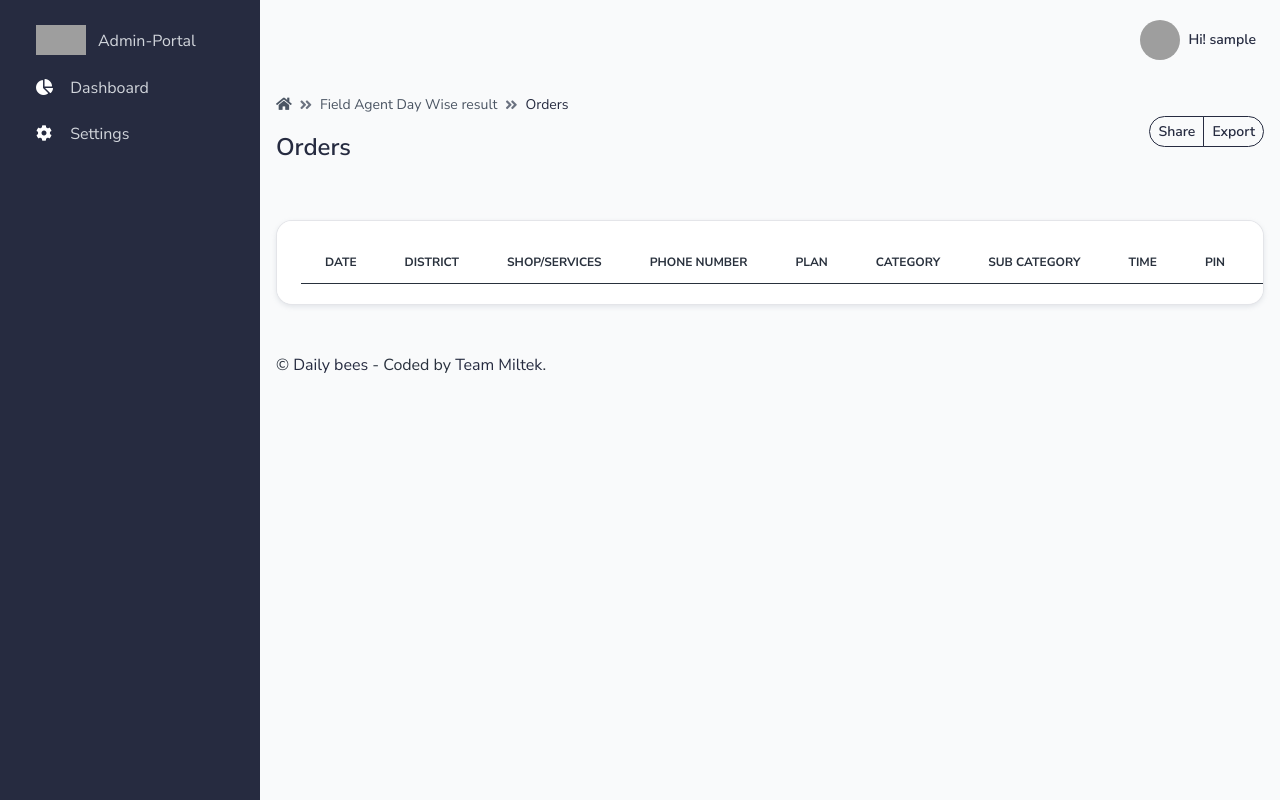
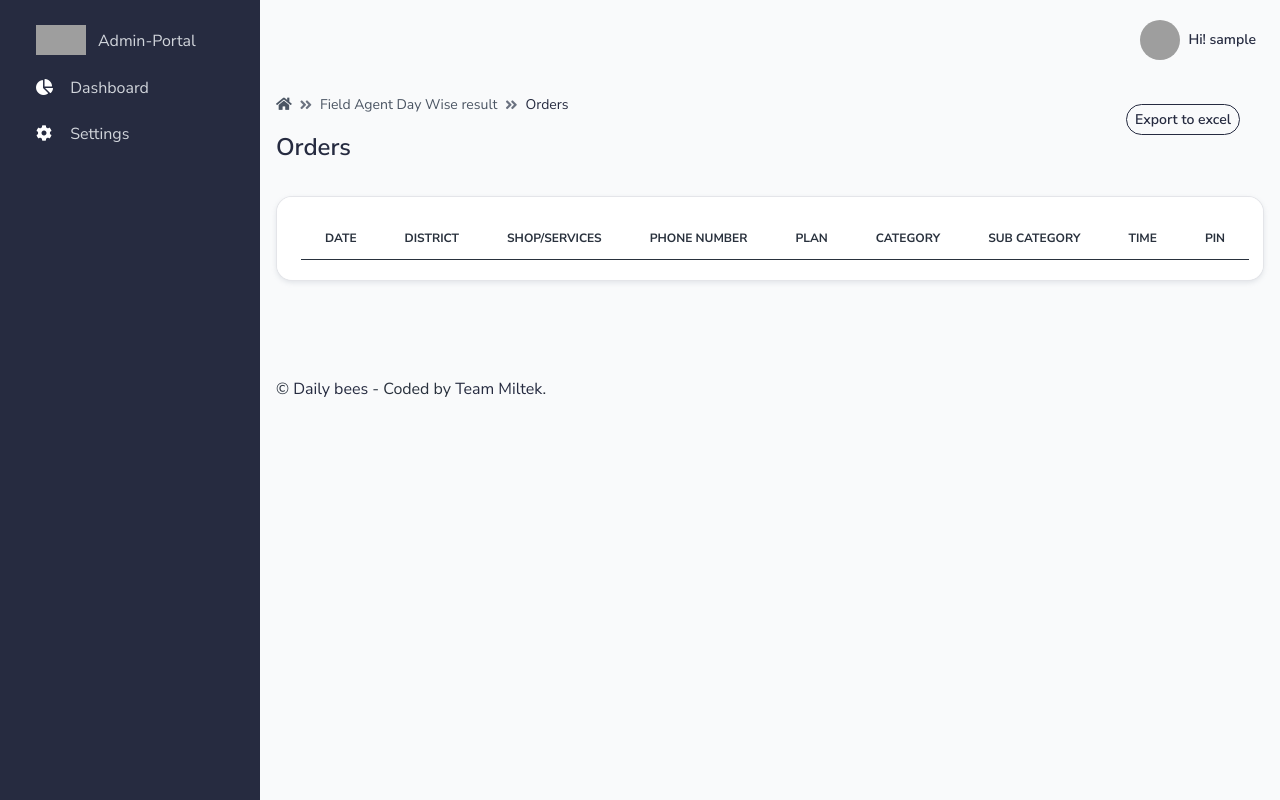
Before and after one commit to Firos333/fieldagent-admin, a Django app: page /transactions.html in a window 1280 px wide. Run offline with Django 3.2, Linux system fonts and the light colour scheme; the visitor is signed in with stand-in values (Sample User, id 1); lists and menus that the app fills with data are empty; some libraries are stand-ins or nearby versions; grey boxes are pictures that could not be loaded.

```diff
--- a/app/views.py
+++ b/app/views.py
@@ -12,6 +12,7 @@ import pyrebase
 import firebase_admin
 from firebase_admin import credentials
 from firebase_admin import firestore
+from django.contrib.auth.decorators import user_passes_test
 
 cred = credentials.Certificate("./fieldagent-app-01252fe62f76.json")
 firebase_admin.initialize_app(cred)
@@ -38,7 +39,7 @@ config = {
 
 
 
-
+@user_passes_test(lambda u: u.is_staff)
 @login_required(login_url="/login/")
 def index(request):
 
--- a/core/templates/accounts/login.html
+++ b/core/templates/accounts/login.html
@@ -59,9 +59,7 @@
                                               Remember me
                                             </label>
                                         </div>
-                                        <div class="form-check">
-                                            <a href="{% url 'register' %}" class="small text-right">Register</a>
-                                        </div>
+
                                     </div>
                                 </div>
                                 <div class="d-grid">
--- a/core/templates/transactions.html
+++ b/core/templates/transactions.html
@@ -19,26 +19,35 @@
           <h2 class="h4">Orders </h2>
 
       </div>
-      <div class="btn-toolbar mb-2 mb-md-0">
-          <div class="btn-group">
-              <button type="button" class="btn btn-sm btn-outline-primary">Share</button>
-              <button type="button" class="btn btn-sm btn-outline-primary">Export</button>
-          </div>
-      </div>
-  </div>
+
   <div class="table-settings mb-4">
       <div class="row align-items-center justify-content-between">
           <div class="col col-md-6 col-lg-3 col-xl-4">
 
           </div>
 
+          <div class="btn-toolbar mb-2 mb-md-0">
+            <div class="btn-group">
 
+                <button type="button" class="btn btn-sm btn-outline-primary" id="btnExport" value="Export" onclick="Export()">Export to excel</button>
+            </div>
+        </div>
+        <script type="text/javascript" src="https://ajax.googleapis.com/ajax/libs/jquery/1.8.3/jquery.min.js"></script>
+        <script src="//cdn.rawgit.com/rainabba/jquery-table2excel/1.1.0/dist/jquery.table2excel.min.js" type="text/javascript"></script>
+        <script type="text/javascript">
+          function Export() {
+              $("#tblCustomers").table2excel({
+                  filename: "Order_by_days.xls"
+              });
+          }
+        </script>
+        </div>
               </div>
           </div>
       </div>
   </div>
   <div class="card card-body shadow-sm table-wrapper table-responsive">
-      <table class="table table-hover">
+      <table class="table table-hover" id="tblCustomers">
           <thead>
               <tr>
                   <th>Date</th>
@@ -50,7 +59,7 @@
                   <th>Sub Category</th>
                   <th>Time</th>
                   <th>Pin</th>
-                  <th>Action</th>
+                  <!-- <th>Action</th> -->
               </tr>
           </thead>
           <tbody>
@@ -79,7 +88,7 @@
                   <td><span class="fw-bold">   {{item.PinCode}}</span></td>
 
                   <td>
-                      <div class="btn-group">
+                      <!-- <div class="btn-group">
                           <button class="btn btn-link text-dark dropdown-toggle dropdown-toggle-split m-0 p-0" data-bs-toggle="dropdown" aria-haspopup="true" aria-expanded="false">
                               <span class="icon icon-sm">
                                   <span class="fas fa-ellipsis-h icon-dark"></span>
@@ -91,7 +100,7 @@
                               <a class="dropdown-item" href="#"><span class="fas fa-edit me-2"></span>Edit</a>
                               <a class="dropdown-item text-danger rounded-bottom" href="#"><span class="fas fa-trash-alt me-2"></span>Remove</a>
                           </div>
-                      </div>
+                      </div> -->
                   </td>
               </tr>
             {% endfor %}
@@ -100,7 +109,7 @@
           </tbody>
       </table>
 
-  </div>
+  </div><br><br>
 
 {% endblock content %}
 
--- a/core/urls.py
+++ b/core/urls.py
@@ -7,7 +7,7 @@ from django.contrib import admin
 from django.urls import path, include  # add this
 
 urlpatterns = [
-    path('admin/', admin.site.urls),          # Django admin route
+    path('admin', admin.site.urls),          # Django admin route
     path("", include("authentication.urls")), # Auth routes - login / register
     path("", include("app.urls"))             # UI Kits Html files
 ]
```
Also changed, not shown: core/templates/accounts/registerr.html (renamed from core/templates/accounts/register.html).
